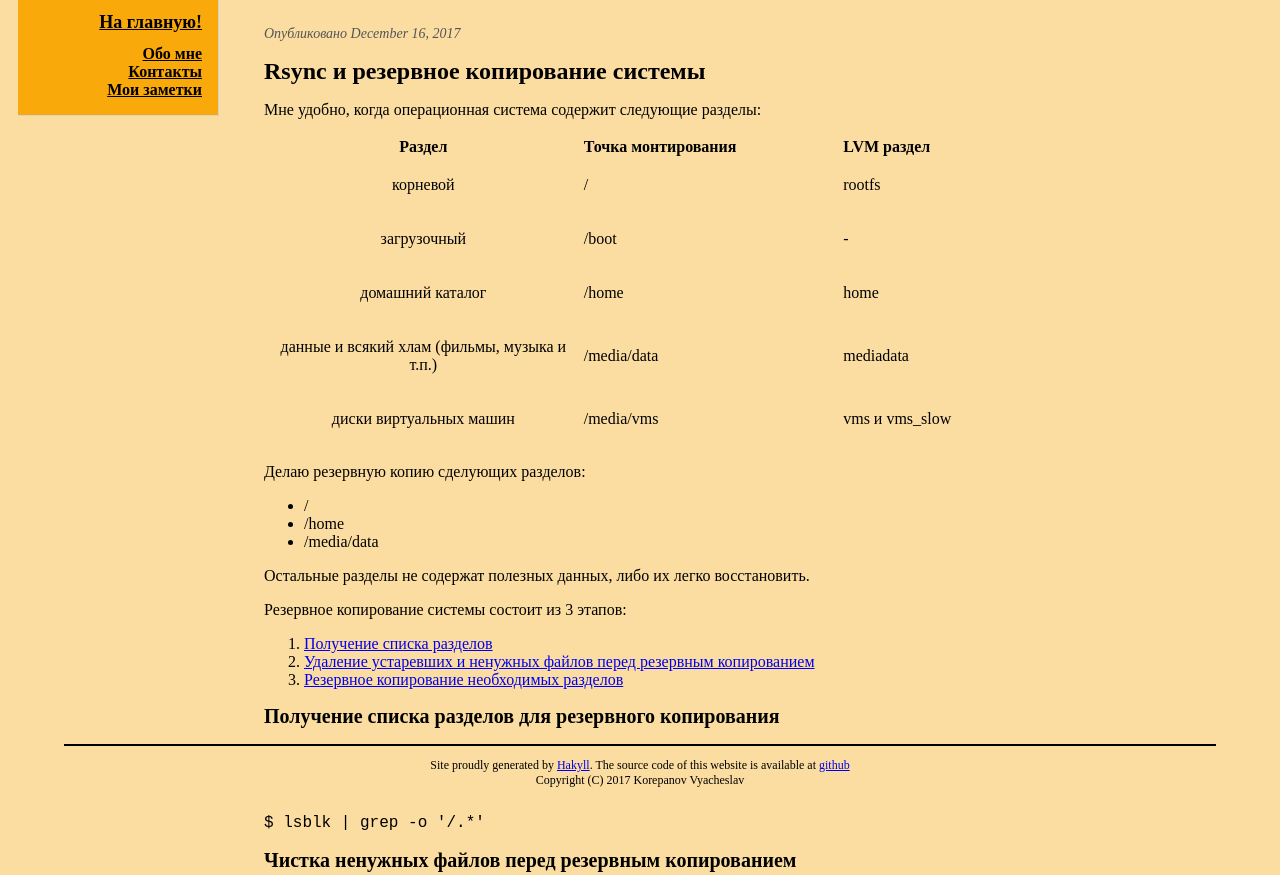
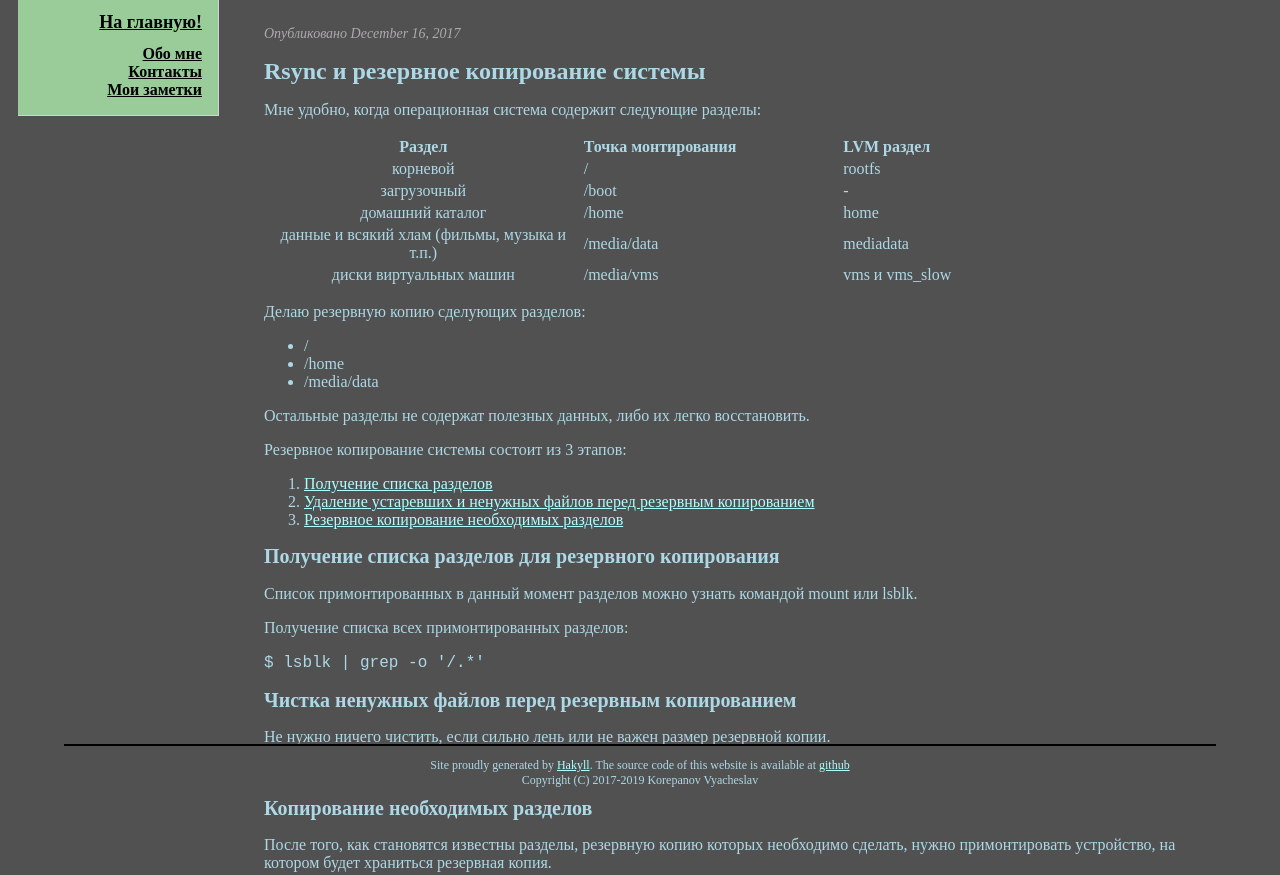
Before and after one commit to vkorepanov/vkorepanov.github.io, a plain HTML site: page posts/2017-12-16-rsync_backup.html in a window 1280 px wide. Shown: the top 875 px of the page. Drawn offline with Linux system fonts and the light colour scheme.

Commit message:
Regenerate site. Update CV and styles.

```diff
--- a/css/default.css
+++ b/css/default.css
@@ -1 +1 @@
-html{background:#FBDDA2}body{color:black;font-size:16px;margin:2% 5% 2% 5%}div#navigation{background:#F9A909;text-align:center;padding-bottom:16px;border-bottom:1px solid lightgray}div#navigation a{color:black;white-space:nowrap;font-size:16px;font-weight:bold;margin-left:16px;margin-right:16px}div#navigation h1{font-size:18px;font-weight:bold}div#footer{background:#FBDDA2;border-top:solid 2px black;font-size:12px;padding:12px 0px 12px 0px;max-height:100px;text-align:center}h1{font-size:24px}h2{font-size:20px}div.info{color:#555;font-size:14px;font-style:italic}@media all and (min-width:500px){div#content{padding-left:200px}div#navigation{float:left;left:0px;margin:0px 0px 0px 18px;position:fixed;top:0px;border-right:1px solid lightgray;width:200px}div#navigation h1,div#navigation a{display:block;text-align:right}}@media all and (min-height:600px){div#content{padding-bottom:100px}div#footer{position:fixed;bottom:0px;padding:12px 10% 12px 10%;width:70%}}
+html{background:#515151}body{color:#ADD8E6;font-size:16px;margin:2% 5% 2% 5%}a{color:#ADFFFF}div#navigation{background:#99CC99;text-align:center;padding-bottom:16px;border-bottom:1px solid lightgray}div#navigation a{color:black;white-space:nowrap;font-size:16px;font-weight:bold;margin-left:16px;margin-right:16px}div#navigation h1{font-size:18px;font-weight:bold}div#footer{background:#515151;border-top:solid 2px black;font-size:12px;padding:12px 0px 12px 0px;max-height:100px;text-align:center}h1{font-size:24px}h2{font-size:20px}div.info{color:#ADAAAD;font-size:14px;font-style:italic}@media all and (min-width:500px){div#content{padding-left:200px}div#navigation{float:left;left:0px;margin:0px 0px 0px 18px;position:fixed;top:0px;border-right:1px solid lightgray;width:200px}div#navigation h1,div#navigation a{display:block;text-align:right}}@media all and (min-height:600px){div#content{padding-bottom:100px}div#footer{position:fixed;bottom:0px;padding:12px 10% 12px 10%;width:70%}}
--- a/posts/2017-12-16-rsync_backup.html
+++ b/posts/2017-12-16-rsync_backup.html
@@ -18,48 +18,49 @@
         <div id="content">
             <div class="info">
     Опубликовано December 16, 2017
+
 </div>
 
 <h1 id="rsync-и-резервное-копирование-системы">Rsync и резервное копирование системы</h1>
 <p>Мне удобно, когда операционная система содержит следующие разделы:</p>
 <table style="width:92%;">
 <colgroup>
-<col width="33%" />
-<col width="27%" />
-<col width="31%" />
+<col style="width: 33%" />
+<col style="width: 27%" />
+<col style="width: 31%" />
 </colgroup>
 <thead>
 <tr class="header">
-<th align="center">Раздел</th>
-<th align="left">Точка монтирования</th>
-<th align="left">LVM раздел</th>
+<th style="text-align: center;">Раздел</th>
+<th style="text-align: left;">Точка монтирования</th>
+<th style="text-align: left;">LVM раздел</th>
 </tr>
 </thead>
 <tbody>
 <tr class="odd">
-<td align="center"><p>корневой</p></td>
-<td align="left"><p>/</p></td>
-<td align="left"><p>rootfs</p></td>
+<td style="text-align: center;">корневой</td>
+<td style="text-align: left;">/</td>
+<td style="text-align: left;">rootfs</td>
 </tr>
 <tr class="even">
-<td align="center"><p>загрузочный</p></td>
-<td align="left"><p>/boot</p></td>
-<td align="left"><p>-</p></td>
+<td style="text-align: center;">загрузочный</td>
+<td style="text-align: left;">/boot</td>
+<td style="text-align: left;">-</td>
 </tr>
 <tr class="odd">
-<td align="center"><p>домашний каталог</p></td>
-<td align="left"><p>/home</p></td>
-<td align="left"><p>home</p></td>
+<td style="text-align: center;">домашний каталог</td>
+<td style="text-align: left;">/home</td>
+<td style="text-align: left;">home</td>
 </tr>
 <tr class="even">
-<td align="center"><p>данные и всякий хлам (фильмы, музыка и т.п.)</p></td>
-<td align="left"><p>/media/data</p></td>
-<td align="left"><p>mediadata</p></td>
+<td style="text-align: center;">данные и всякий хлам (фильмы, музыка и т.п.)</td>
+<td style="text-align: left;">/media/data</td>
+<td style="text-align: left;">mediadata</td>
 </tr>
 <tr class="odd">
-<td align="center"><p>диски виртуальных машин</p></td>
-<td align="left"><p>/media/vms</p></td>
-<td align="left"><p>vms и vms_slow</p></td>
+<td style="text-align: center;">диски виртуальных машин</td>
+<td style="text-align: left;">/media/vms</td>
+<td style="text-align: left;">vms и vms_slow</td>
 </tr>
 </tbody>
 </table>
@@ -71,7 +72,7 @@
 </ul>
 <p>Остальные разделы не содержат полезных данных, либо их легко восстановить.</p>
 <p>Резервное копирование системы состоит из 3 этапов:</p>
-<ol style="list-style-type: decimal">
+<ol type="1">
 <li><a href="#partitions">Получение списка разделов</a></li>
 <li><a href="#remove">Удаление устаревших и ненужных файлов перед резервным копированием</a></li>
 <li><a href="#copy">Резервное копирование необходимых разделов</a></li>
@@ -104,7 +105,7 @@
                 github
             </a>
             <div id="copyright">
-                Copyright (C) 2017 Korepanov Vyacheslav
+                Copyright (C) 2017-2019 Korepanov Vyacheslav
             </div>
         </div>
     </body>
```
Also changed, not shown: about.html (+1 -1 lines), archive.html (+2 -2 lines), contact.html (+1 -1 lines), cv_ru.html (+19 -20 lines), index.html (+1 -8 lines), posts/2017-07-23-qt_analysis_with_cppcheck.html (+1 -1 lines), 1 other file.
